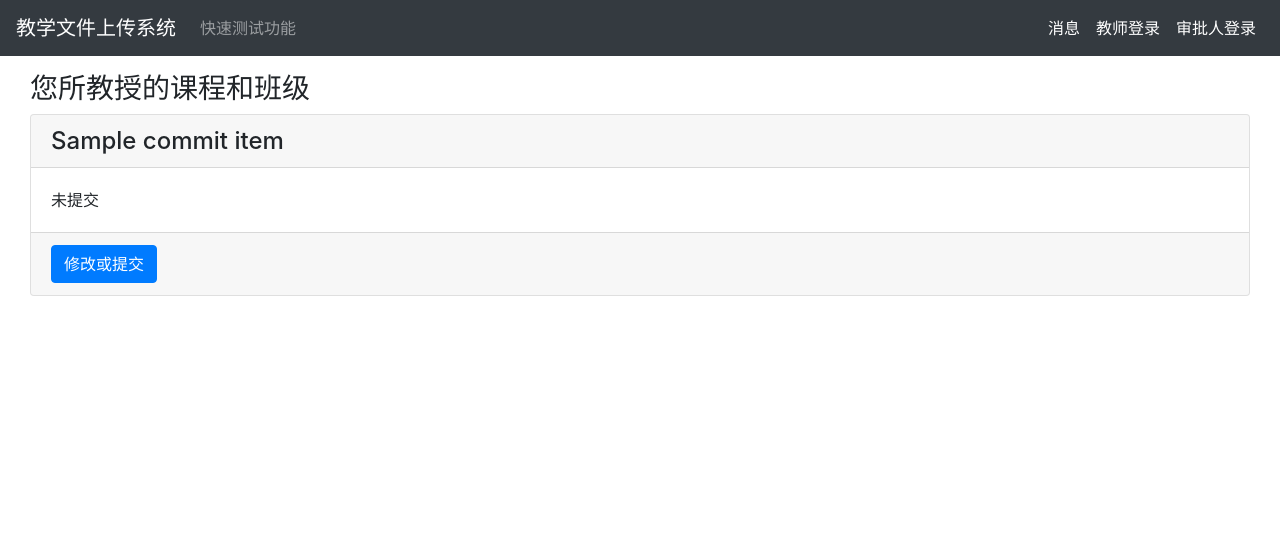
After one commit to rwxe/college_document_uploading_system, a Django app: template college_document_uploading_system/cdus/templates/cdus/console.html in a window 1280 px wide. The commit adds this page. Shown: the top 560 px of the page. Run offline with Django 3.2, Linux system fonts and the light colour scheme; the template is opened without the code that fills it: most values are stand-ins (such as "Sample title", 1, 10 or a date in 2020); some libraries are stand-ins or nearby versions.

Commit message:
feat(*):提交界面做出来了

```diff
--- /dev/null
+++ b/college_document_uploading_system/cdus/templates/cdus/console.html
@@ -0,0 +1,55 @@
+<!DOCTYPE html>
+<!-- extends表明此页面继承自 base.html 文件 -->
+{% extends "cdus/base.html" %}
+{% load static %}
+
+<!-- 写入 base.html 中定义的 title -->
+{% block title %}{{user_type}}控制台{% endblock title %}
+
+<!-- 写入 base.html 中定义的 content -->
+{% block content %}
+
+<!-- 定义放置文章标题的div容器 -->
+
+
+
+<div class="container-fluid">
+    <h3 class="col-12">您所教授的课程和班级</h3>
+    <div class="row mt-2">
+        <div class="col-12">
+            {% if commit_list  %}
+
+            {% for commit_item in commit_list %}
+            <!-- 文章内容 -->
+            <div class="col-12 mb-4 ">
+                <!-- 卡片容器 -->
+                <div class="card h-100">
+                    <!-- 标题 -->
+                    <h4 class="card-header">{{ commit_item.ctc_name }}</h4>
+                    <!-- 摘要 -->
+                    <div class="card-body">
+                        {%  if commit_item.is_commited == 'yes' %}
+                        <p class="card-text">已提交</p>
+                        {%  else  %}
+                        <p class="card-text">未提交</p>
+                        {%  endif  %}
+                    </div>
+                    <!-- 注脚 -->
+                    <div class="card-footer">
+                        <a href="{% url 'cdus:post_doc' commit_item.ctc_id  %}" class="btn btn-primary">修改或提交</a>
+                    </div>
+                </div>
+            </div>
+
+            {% endfor %}
+            {% else  %}
+            <h6 class="col-12 text-secondary">无</h6>
+
+            {% endif  %}
+        </div>
+    </div>
+</div>
+
+</div>
+</div>
+{% endblock content %}
--- a/college_document_uploading_system/cdus/templates/cdus/header.html
+++ b/college_document_uploading_system/cdus/templates/cdus/header.html
@@ -7,7 +7,7 @@
   </button>
   <div class="collapse navbar-collapse" id="collapsibleNavbar">
     <ul class="navbar-nav mr-auto">
-        <li class="nav-item "> <a class="nav-link" href="{% url 'cdus:index'  %}">快速测试功能</a> </li>
+        <li class="nav-item "> <a class="nav-link" href="{% url 'cdus:qft'  %}">快速测试功能</a> </li>
     </ul>
     <ul class="navbar-nav ml-auto">
         <li class="nav-item active"> <a class="nav-link" href="{%  url 'cdus:index'  %}" >消息</a> </li>
@@ -20,7 +20,8 @@
         </div>
       </li>
         {%  else  %}
-        <li class="nav-item active"> <a class="nav-link" href="{%  url 'cdus:index'  %}">登录</a> </li>
+        <li class="nav-item active"> <a class="nav-link" href="{%  url 'cdus:login' 'teacher' %}">教师登录</a> </li>
+        <li class="nav-item active"> <a class="nav-link" href="{%  url 'cdus:login' 'approver'%}">审批人登录</a> </li>
         {% endif  %}
     </ul>
   </div>
--- a/college_document_uploading_system/cdus/templates/cdus/login.html
+++ b/college_document_uploading_system/cdus/templates/cdus/login.html
@@ -4,8 +4,7 @@
 <div class="container col-4 text-center justify-content-center ">
 <form action="#" class="form-signin " method="POST">
 {% csrf_token %}
-      <h1 class="h1 mb-3 font-weight-normal">登录</h1>
-      <h6 class="h6 mb-3 font-weight-normal">未有账号? 点击<a href="{%  url 'cdus:register'  %}">这里</a>注册</h6>
+      <h1 class="h1 mb-3 font-weight-normal">{{user_type}}登录</h1>
       <input type="email" name="email" class="form-control" placeholder="邮箱" required >
       <input type="password" name="password1" class="form-control" placeholder="密码" required>
       <button class="btn btn-lg btn-dark btn-block" type="submit">登录</button>
--- a/college_document_uploading_system/cdus/urls.py
+++ b/college_document_uploading_system/cdus/urls.py
@@ -6,6 +6,8 @@ from . import views
 app_name= 'cdus'
 urlpatterns = [
         path('',views.index,name='index'),
+        path('console/<str:user_type>',views.console,name='console'),
+        path('post_doc/<str:ctc_id>',views.post_doc,name='post_doc'),
         path('qft',views.qft,name='qft'),
         path('login/<str:user_type>',views.login,name='login'),
         path('register/<str:user_type>',views.register,name='register'),
```
Also changed, not shown: college_document_uploading_system/cdus/templates/cdus/qft.html (+51 -17 lines), college_document_uploading_system/cdus/views.py (+53 -6 lines).
